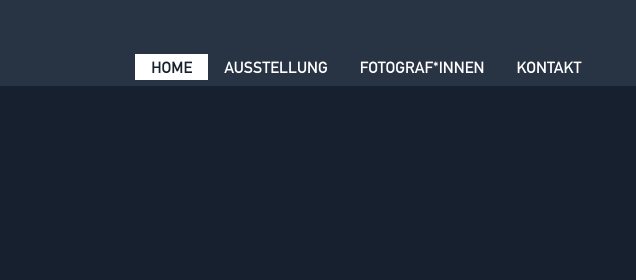
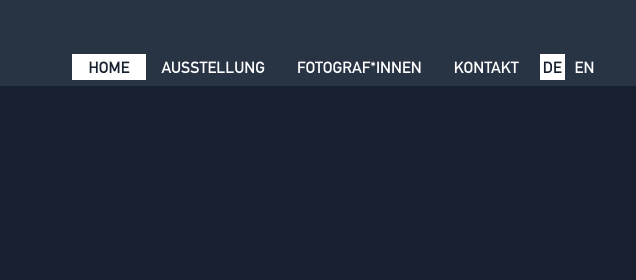
Before and after one commit to Sabrestoo/Exhibition-Website, a plain HTML site: page index.html in a window 1280 px wide. Shown: the top 280 px of the page, 644-1280 px from the left. Drawn offline with Linux system fonts and the light colour scheme; a script that the page names is missing.

Commit message:
Language selector complete

```diff
--- a/css/style2.css
+++ b/css/style2.css
@@ -667,11 +667,24 @@ footer {
             color: var(--main-bg-color);
             background-color: var(--main-white);
             height: 80%;
-
         }
 
         .bars {
             display: none;
+        }
+
+
+        #lang-en {
+            padding-left: 0.2rem;
+            padding-right: 0.2rem;
+            margin-left: 0.2rem;
+        }
+
+        #lang-de {
+            padding-right: 0.2rem;
+            padding-left: 0.2rem;
+            margin-left: 0.3rem;
+            margin-right: 0.2rem;
         }
 
         .banner {
--- a/en/css/style2.css
+++ b/en/css/style2.css
@@ -667,11 +667,23 @@ footer {
             color: var(--main-bg-color);
             background-color: var(--main-white);
             height: 80%;
-
         }
 
         .bars {
             display: none;
+        }
+
+        #lang-en {
+            padding-left: 0.2rem;
+            padding-right: 0.2rem;
+            margin-left: 0.2rem;
+        }
+
+        #lang-de {
+            padding-right: 0.2rem;
+            padding-left: 0.2rem;
+            margin-left: 0.3rem;
+            margin-right: 0.2rem;
         }
 
         .banner {
--- a/index.html
+++ b/index.html
@@ -54,7 +54,8 @@
                 </li>
                 <!-- <li><a href="Katalog.html">KATALOG</a></li> -->
                 <li><a href="Kontakt.html">KONTAKT</a></li>
-                <!-- <li><a href="#">DEEN</a></li> -->
+                <li><a href="#" class="lang-link active" id="lang-de">DE</a></li>
+                <li><a href="/en/index.html" class="lang-link" id="lang-en">EN</a></li>
                 <div class="icons-container">
 
                     <a href="https://www.facebook.com/events/738550656649518/" target="_blank" class="social-link"><i
--- a/js/localStorage.js
+++ /dev/null
@@ -1 +0,0 @@
-localStorage.setItem('URL', 'www.footprints-reportage.de');
```
Also changed, not shown: Ausstellung.html (+2 -1 lines), Kontakt.html (+2 -1 lines), Kunstler.html (+2 -1 lines), en/Ausstellung.html (+2 -1 lines), en/Kontakt.html (+2 -1 lines), en/Kunstler.html (+2 -1 lines), en/index.html (+2 -1 lines).
